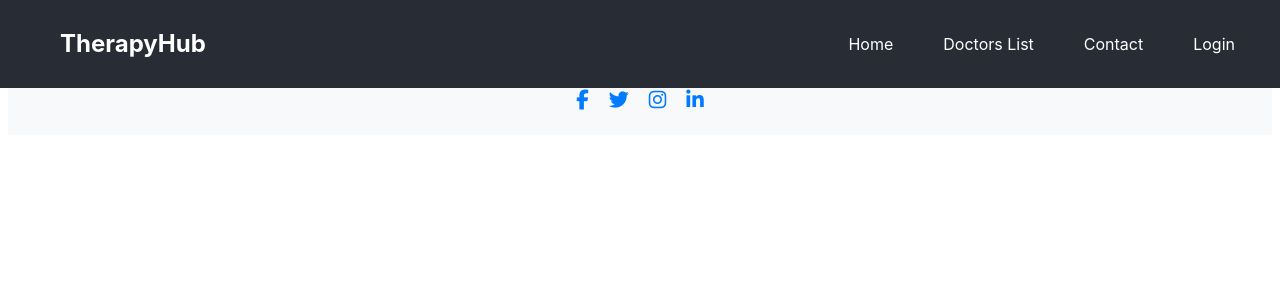
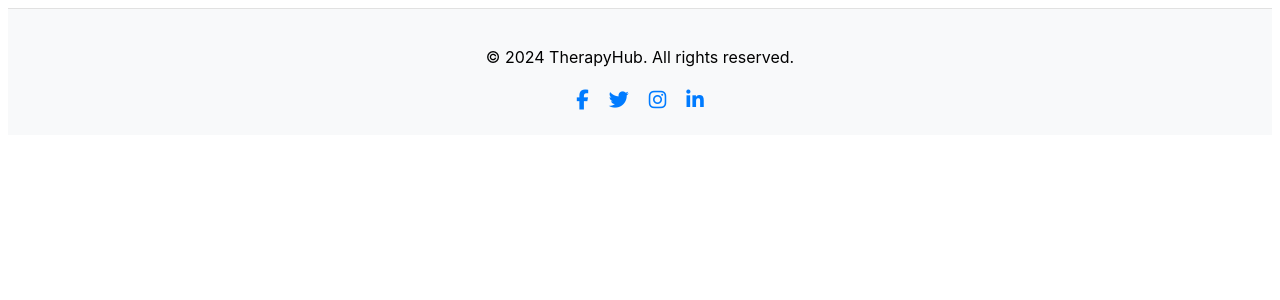
Before and after one commit to oveed/Bootcamp-app, a React (Vite) app: page / in a window 1280 px wide. Shown: the top 300 px of the page. Built offline with nearby package versions, Linux system fonts and the light colour scheme; no server answers.

Commit message:
Added profile route

```diff
--- a/src/App.jsx
+++ b/src/App.jsx
@@ -14,11 +14,12 @@ import DoctorSignup from './modules/SignUp/docSignUp';
 function App() {
   return (
     <div className="App">
-      <Header/>
+      {/* <Header /> */}
       <Routes>
         <Route path="/home" exact element={<Home />} />
         <Route path="/login" exact element={<AuthPage />} />
-        <Route path="/docList" exact element={<DoctorList />}/>
+        <Route path="/docList" exact element={<DoctorList />} />
+        <Route path="/myprofile" exact element={<DoctorProfile />} />
       </Routes>
       <Footer />
     </div>
```
